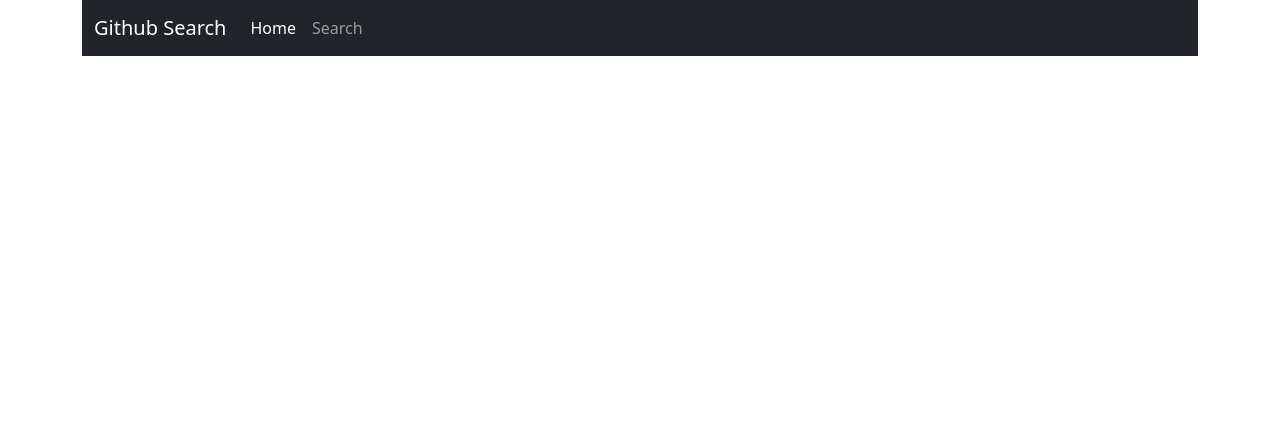
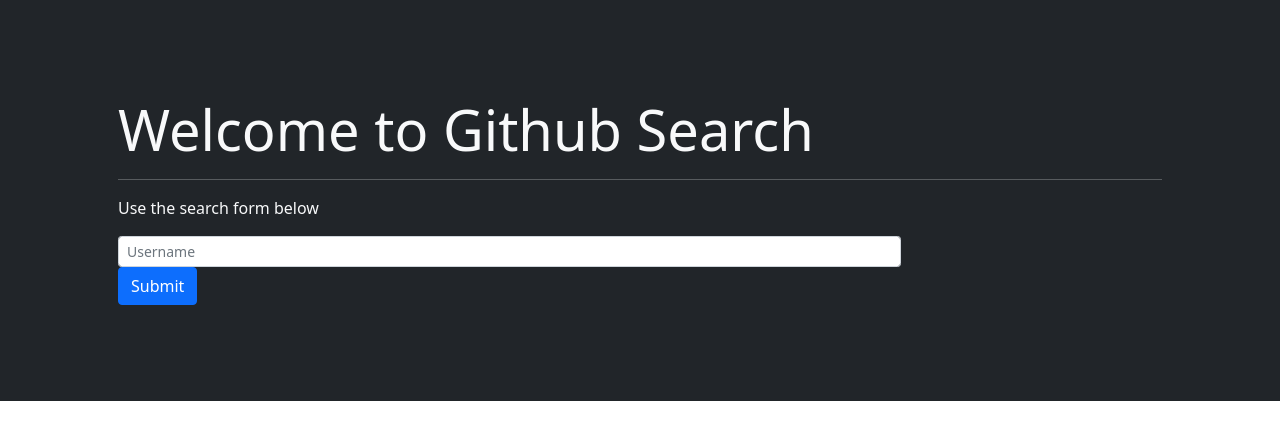
Before and after one commit to CindyKatoni/gitsearch, an Angular app: page / in a window 1280 px wide. Shown: the top 440 px of the page. Built offline with nearby package versions, Linux system fonts and the light colour scheme.

Commit message:
create class user

```diff
--- a/src/app/home/home.component.html
+++ b/src/app/home/home.component.html
@@ -1,5 +1,8 @@
-<div class="container">
-
-    <app-navbar>
-    </app-navbar>
+<div class="container-fluid bg-dark text-light p-5">
+    <div class="container bg-dark p-5">
+        <h1 class="display-4">Welcome to Github Search</h1>
+        <hr>
+        <p>Use the search form below</p>
+        <app-search></app-search>
+    </div>
 </div>
--- a/src/app/search/search.component.html
+++ b/src/app/search/search.component.html
@@ -1 +1,4 @@
-<p>search works!</p>
+<form class="form-inline">
+    <input type="text" class="form-control form-control-sm mr-3 w-75" id="inlineFormInputName2" placeholder="Username">
+    <button type="submit" class="btn btn-primary ">Submit</button>
+</form>
--- /dev/null
+++ b/src/app/user.ts
@@ -0,0 +1,2 @@
+export class User {
+}
--- a/src/environments/environment.ts
+++ b/src/environments/environment.ts
@@ -4,6 +4,7 @@
 
 export const environment = {
   production: false
+  // github_api:"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",
 };
 
 /*
```
Also changed, not shown: 2 other files (tests, documents, lock files or other folders).
